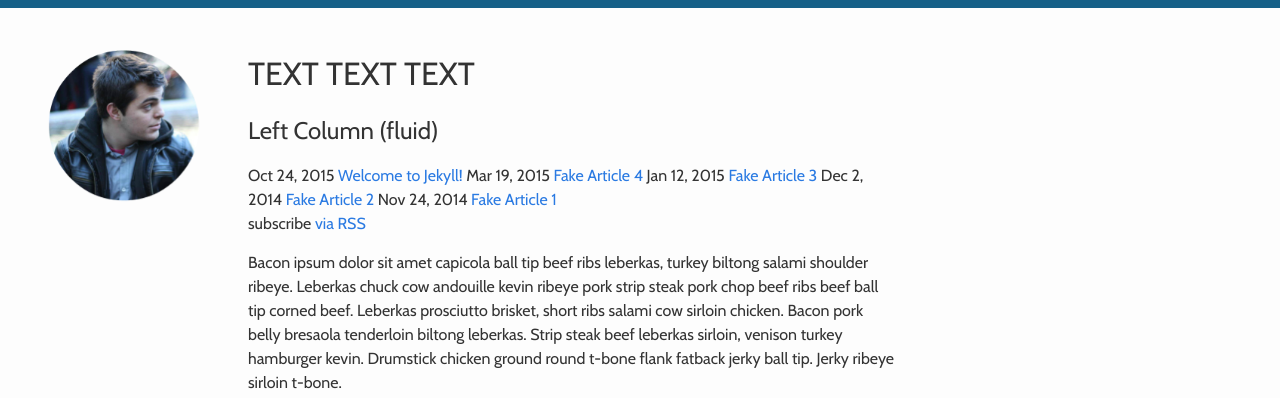
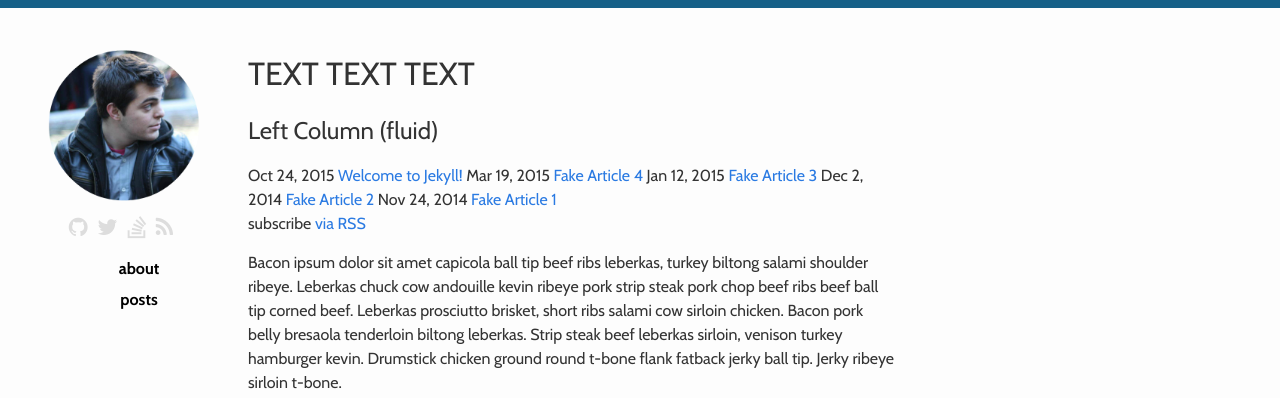
Before and after one commit to csengineer13/dannyrb.com, a Jekyll site: the page built from index.html, in a window 1280 px wide. Shown: the top 398 px of the page. Built offline with Jekyll 4.4.1, drawn with Linux system fonts in a browser that asks for light colours; nearby versions of some CDN libraries.

Commit message:
Shifitng layout to be more semantic; building out sidebar

```diff
--- a/_includes/sidebar.html
+++ b/_includes/sidebar.html
@@ -1,8 +1,39 @@
 <section class="sidebar">
 
     <div>
-        <img src="/assets/danny_circle.png" />
+        <a href="/" title="Home and Index of Posts">
+            <img src="/assets/danny_circle.png" alt="Author's Profile Image" />
+        </a>
     </div>
-    <div></div>
+    <div class="sidebar-text">
+        <section class="meta">
+            <a href="https://github.com/csengineer13" target="_blank"
+                title="Author's Github Account Page">
+                <i class="fa fa-github"></i>
+            </a>
+            <a href="https://twitter.com/danny_brown13" target="_blank"
+                title="Author's Twitter Account Page">
+                <i class="fa fa-twitter"></i>
+            </a>
+            <a href="http://ux.stackexchange.com/users/73774/daniel-brown" target="_blank"
+                title="Author's StackOverflow UX Account Page">
+                <i class="fa fa-stack-overflow"></i>
+            </a>
+            <a href="{{ "/feed.xml" | prepend: site.baseurl }}" target="_blank"
+                title="RSS Feed for Website">
+                <i class="fa fa-rss"></i>
+            </a>
+        </section>
+        <section class="pages">
+            <ul>
+                <li>
+                    <a class="effect-1" href="/about" rel="author">about</a>
+                </li>
+                <li>
+                    <a href="/" title="Home page and index of posts">posts</a>
+                </li>
+            </ul>
+        </section>
+    </div>
 
 </section>
--- a/_layouts/default.html
+++ b/_layouts/default.html
@@ -7,13 +7,13 @@
 
     {% include header.html %}
 
-    <div class="container">
+    <div class="page-container">
 
         {% include sidebar.html %}
 
-        <div class="main">
+        <main role="main">
             {{ content }}
-        </div>
+        </main>
 
     </div>
 
--- a/_sass/_layout.scss
+++ b/_sass/_layout.scss
@@ -1,19 +1,144 @@
 .top-bar {
-    border-top: 8px solid #166088;
+    border-top: 8px solid $primary-color;
     position: fixed;
     width: 100%;
     z-index: 100;
 }
 
-.container {
+.page-container {
     padding-top: 50px;
 }
 
-.main { margin-bottom: .5em; }
+main { margin-bottom: .5em; }
+
+
+.sidebar {
+
+    a {
+        text-decoration: none;
+    }
+
+    .meta {
+        text-align: center;
+        margin-top: 15px;
+
+        a {
+            color: #ddd;
+            transition: all .5s ease-in-out;
+
+            &:hover:first-child { color: rgb(114,49,132); }
+            &:hover:nth-child(2) { color: rgb(85,172,238); }
+            &:hover:nth-child(3) { color: rgb(241,99,3); }
+            &:hover:nth-child(4) { color: rgb(0,0,0); }
+        }
+
+
+        .fa {
+            margin-right: 6px;
+            font-size: 22px;
+        }
+    }
+
+    .pages {
+        margin-top: 15px;
+
+        li {
+            list-style: none;
+            text-align: center;
+        }
+
+        a {
+            color: #000;
+            font-size: 1em;
+            font-weight: bold;
+            width: 50%;
+
+            // "Underline" animation
+            // todo: make a mixin
+            position: relative;
+            display: inline-block;
+            overflow: hidden;
+            &:before, &:after {
+                content: '';
+                position: absolute;
+                transition: transform .5s ease;
+            }
+            &:before {
+                left: 0;
+                bottom: 0;
+                width: 100%;
+                height: 2px;
+                background: black;
+                transform:  translateX(-102%);
+            }
+            &:hover:before {
+                transform:  translateX(0);
+            }
+        }
+
+        //     &:before {
+        //         left: 0;
+        //         bottom: 0;
+        //         width: 100%;
+        //         height: 2px;
+        //         background: black;
+        //         transform:  scaleX(0);
+        //     }
+        //     &:hover:before {
+        //         transform:  scaleX(1);
+        //     }
+        // }
+    }
+}
+
+.byline {
+    margin: 10px 0 30px 0;
+    font-size: 10px;
+    color: #777;
+    letter-spacing: 2px;
+    text-transform: uppercase;
+}
+
+nav .listing {
+    li {
+         font-size: 13px;
+        list-style: none;
+        padding: 5px 3px;
+        margin: 0;
+        color: #777777;
+    }
+
+    span {
+        font-size: 10px;
+        color: #777;
+        letter-spacing: 2px;
+        text-transform: uppercase;
+        float: right;
+    }
+
+    a {
+        color: black;
+        padding-bottom: 2px;
+        border-bottom: 1px dotted #ddd;
+
+        // animation
+        -o-transition:.3s;
+        -ms-transition:.3s;
+        -moz-transition:.3s;
+        -webkit-transition:.3s;
+        /* ...and now for the proper property */
+        transition:.3s;
+
+        &:hover {
+            text-decoration: none;
+            color: $secondary-color;
+        }
+    }
+}
 
 /* MEDIA QUERIES */
 @media screen and (min-width: 47.5em ) {
-    .main {
+    main {
         max-width: 650px;
         margin-left: 15.5em;
     }
```
